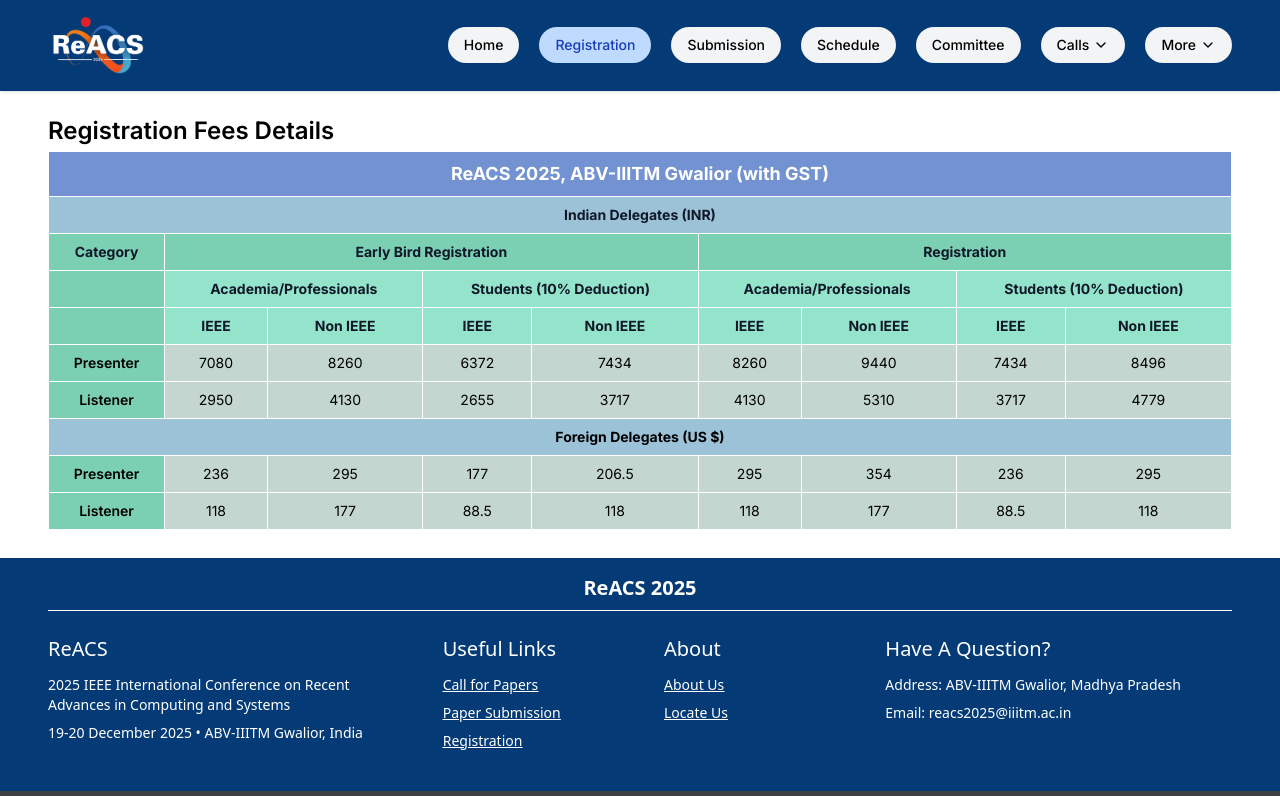
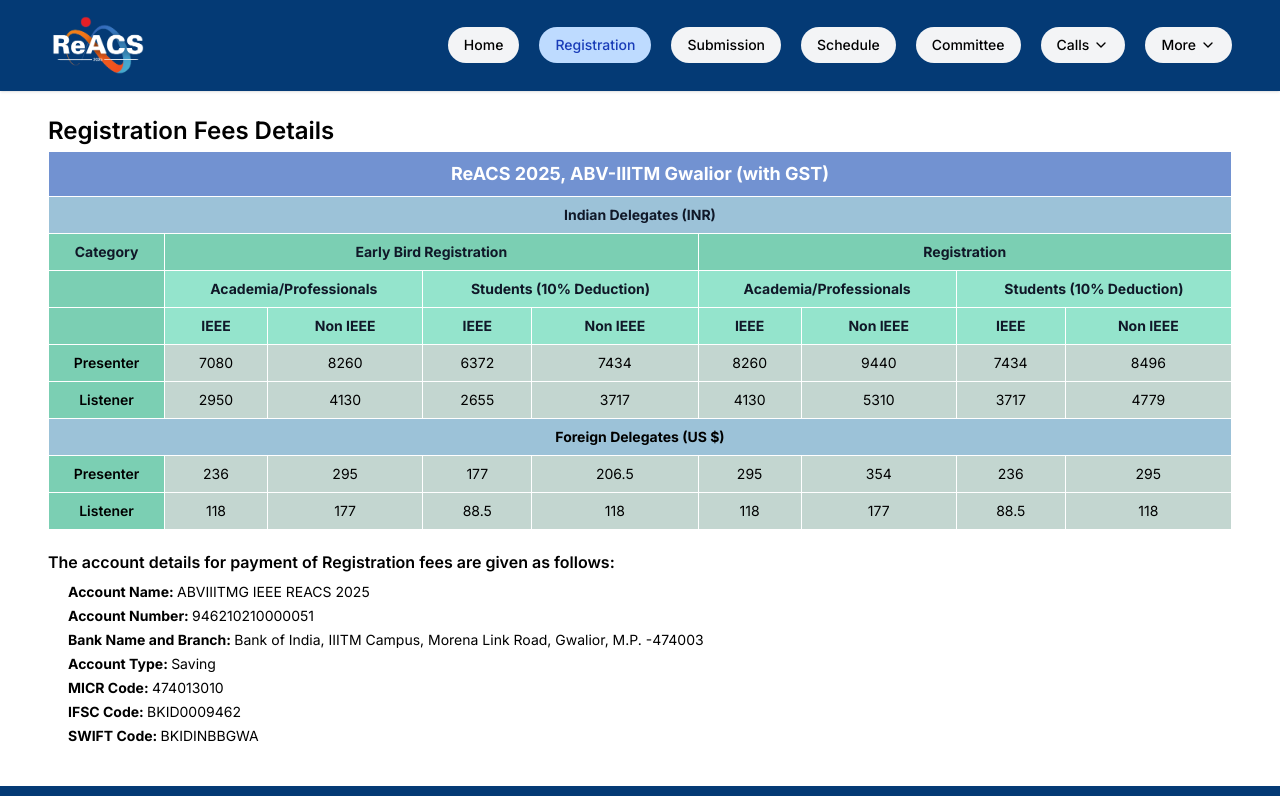
Before and after one commit to dewani12/ReACS_2025, a React (Vite) app in the folder frontend/: page /registration in a window 1280 px wide. Shown: the top 796 px of the page. Built offline with nearby package versions, Linux system fonts and the light colour scheme.

Commit message:
feat: add account details for registration fees in Registration page

```diff
--- a/frontend/src/pages/Registration.jsx
+++ b/frontend/src/pages/Registration.jsx
@@ -8,6 +8,18 @@
     <div className="inter py-4 px-4 md:px-12 sm:py-4 md:py-6 max-w-[1280px] mx-auto">
       <div className="text-2xl font-semibold">Registration Fees Details</div>
       <RegistrationFees />
+      <div className="py-4">
+        <div className="font-semibold">The account details for payment of Registration fees are given as follows:</div>
+        <div className="mt-2 text-sm ml-5 space-y-1">
+          <p><span className="font-bold">Account Name: </span>ABVIIITMG IEEE REACS 2025</p>
+          <p><span className="font-bold">Account Number: </span>946210210000051</p>
+          <p><span className="font-bold">Bank Name and Branch: </span>Bank of India, IIITM Campus, Morena Link Road, Gwalior, M.P. -474003</p>
+          <p><span className="font-bold">Account Type: </span>Saving</p>
+          <p><span className="font-bold">MICR Code: </span>474013010</p>
+          <p><span className="font-bold">IFSC Code: </span>BKID0009462</p>
+          <p><span className="font-bold">SWIFT Code: </span>BKIDINBBGWA</p>
+        </div>
+      </div>
     </div>
     <Footer/>
     </>
```
